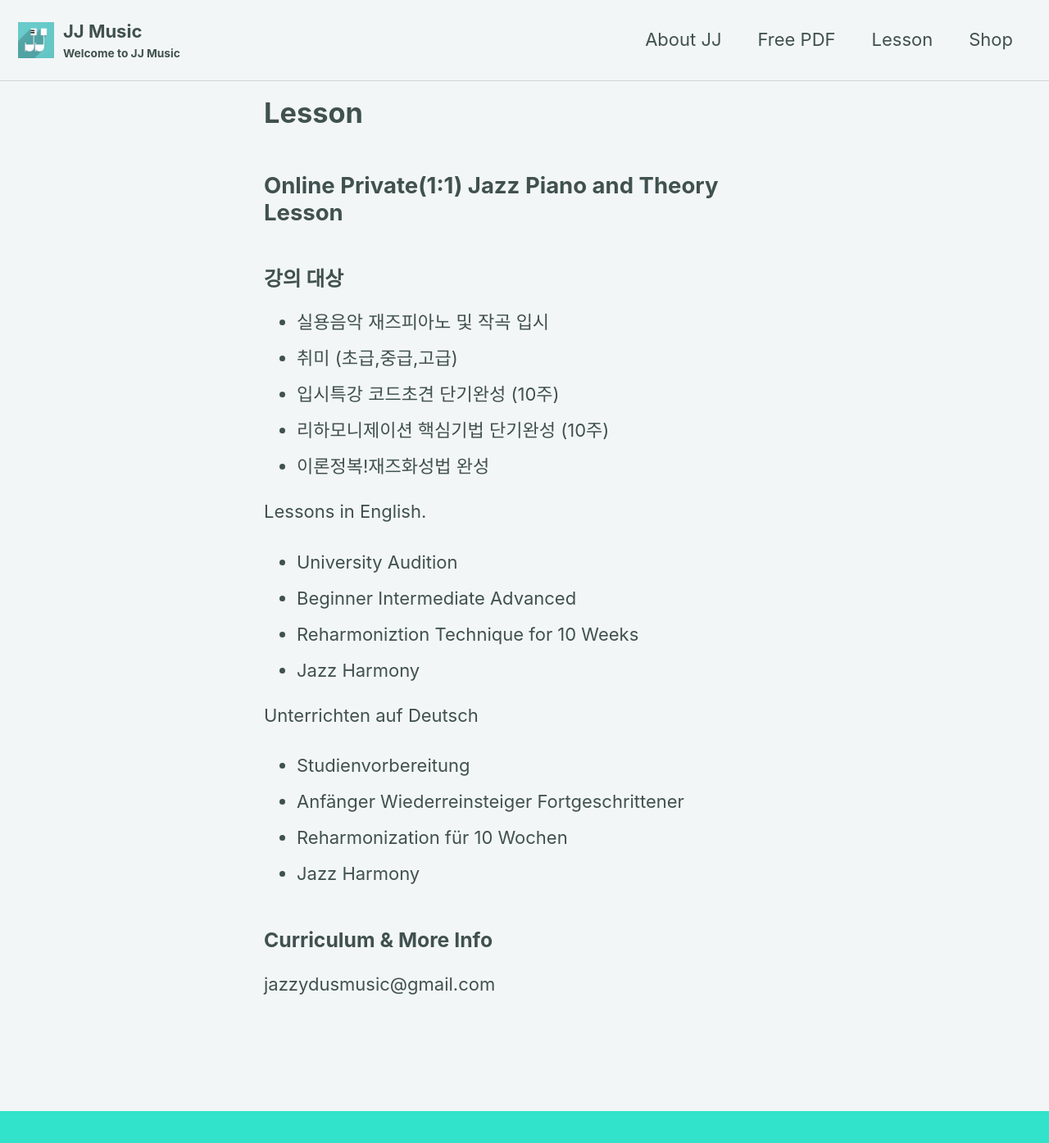
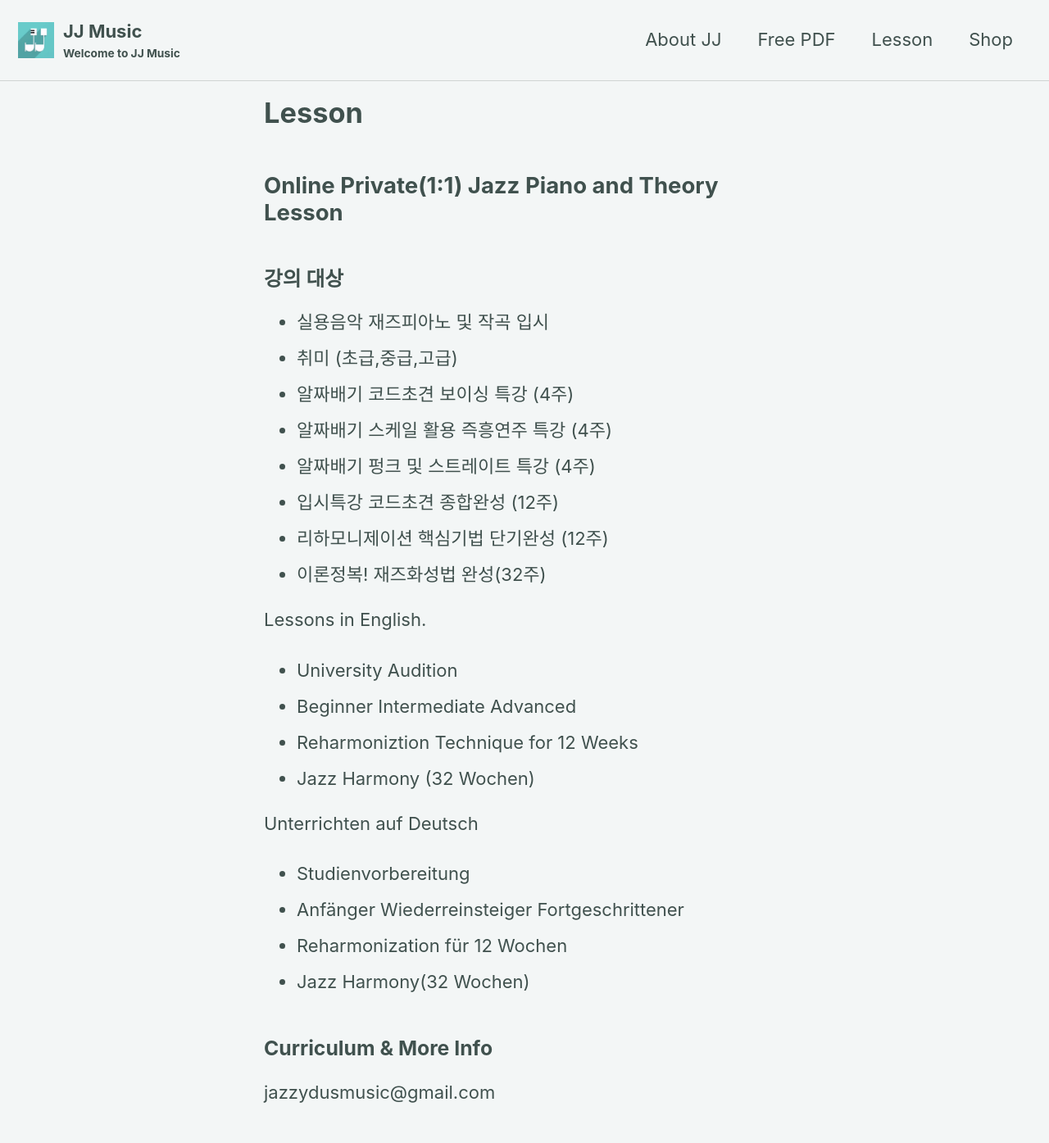
Before and after one commit to jjmusic-online/jjmusic-online.github.io, a Jekyll site: the page built from _pages/lesson.md, in a window 1280 px wide and 1400 px high. Shown: the top 1395 px of the window at 82% size. Built offline with Jekyll 4.4.1, drawn with Linux system fonts in a browser that asks for light colours; cached includes are drawn as plain includes; nearby versions of some CDN libraries.

Commit message:
Update lesson.md

```diff
--- a/_pages/lesson.md
+++ b/_pages/lesson.md
@@ -10,24 +10,27 @@ permalink: /lesson/
 
 - 실용음악 재즈피아노 및 작곡 입시
 - 취미 (초급,중급,고급)
-- 입시특강 코드초견 단기완성 (10주)
-- 리하모니제이션 핵심기법 단기완성 (10주)
-- 이론정복!재즈화성법 완성
+- 알짜배기 코드초견 보이싱 특강 (4주)
+- 알짜배기 스케일 활용 즉흥연주 특강 (4주)
+- 알짜배기 펑크 및 스트레이트 특강 (4주)
+- 입시특강 코드초견 종합완성 (12주)
+- 리하모니제이션 핵심기법 단기완성 (12주)
+- 이론정복! 재즈화성법 완성(32주)
 
 
 Lessons in English.
 
 - University Audition
 - Beginner Intermediate Advanced
-- Reharmoniztion Technique for 10 Weeks
-- Jazz Harmony
+- Reharmoniztion Technique for 12 Weeks
+- Jazz Harmony (32 Wochen)
 
 Unterrichten auf Deutsch
 
 - Studienvorbereitung
 - Anfänger Wiederreinsteiger Fortgeschrittener
-- Reharmonization für 10 Wochen
-- Jazz Harmony
+- Reharmonization für 12 Wochen
+- Jazz Harmony(32 Wochen)
 
 
 ### Curriculum & More Info
```
